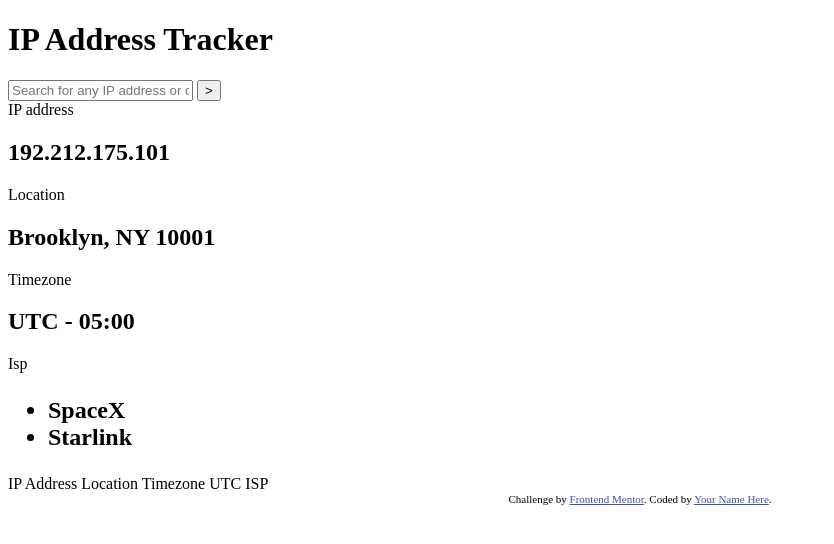
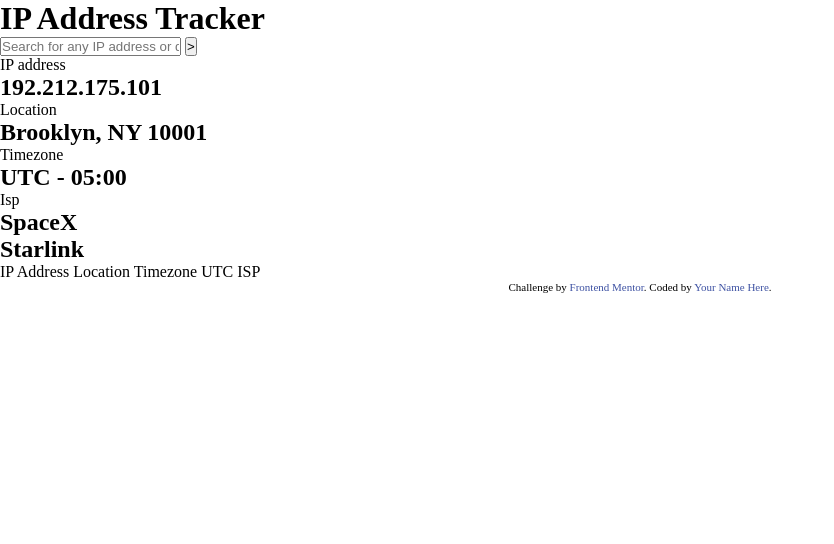
Before and after one commit to h4rdPL/ip-address-tracker, a plain HTML site: page index.html in a window 1280 px wide. Shown: the whole page, without its empty margins (0-834 px from the left). Drawn offline with Linux system fonts and the light colour scheme.

Commit message:
basic reset + adding scss style

```diff
--- a/index.html
+++ b/index.html
@@ -3,6 +3,7 @@
   <head>
     <meta charset="UTF-8" />
     <meta name="viewport" content="width=device-width, initial-scale=1.0" />
+    <link rel="stylesheet" href="./scss/style.css" />
     <!-- displays site properly based on user's device -->
 
     <link
--- /dev/null
+++ b/scss/_reset.scss
@@ -0,0 +1,19 @@
+*,
+*::after,
+*::before {
+  box-sizing: border-box;
+  margin: 0;
+  padding: 0;
+}
+
+ul {
+  list-style: none;
+}
+
+a {
+  text-decoration: none;
+}
+
+img {
+  width: 100%;
+}
--- /dev/null
+++ b/scss/style.scss
@@ -0,0 +1 @@
+@import "_reset.scss";
```
Also changed, not shown: scss/style.css (added), 1 other file.
